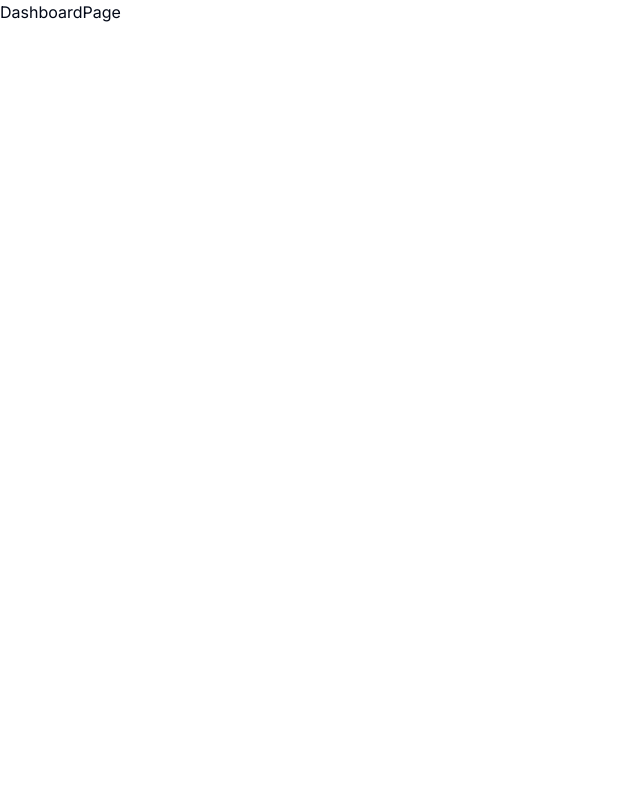
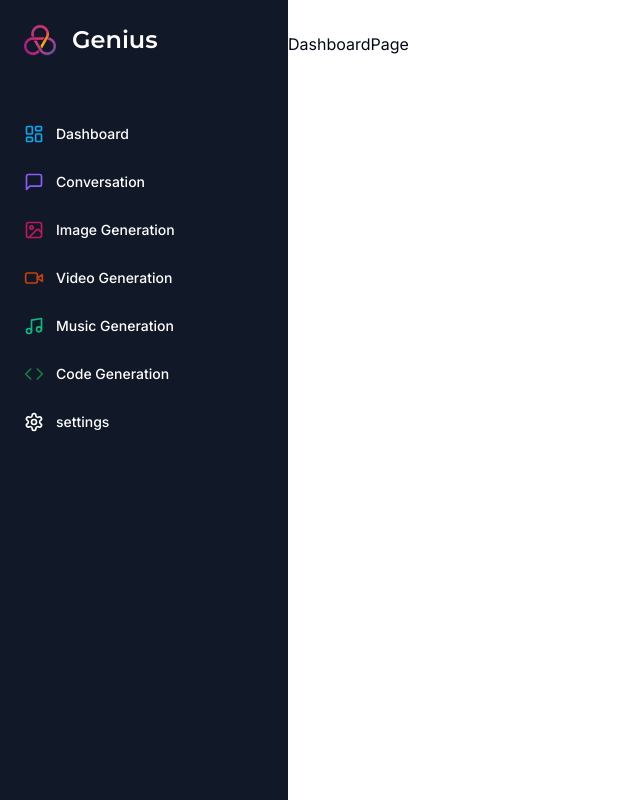
Before and after one commit to kadiraydinli/ai-saas, a Next.js app: page /dashboard in a window 1280 px wide. Shown: the whole page, without its empty margins (0-640 px from the left). Built offline with nearby package versions, Linux system fonts and the light colour scheme.

Commit message:
sidebar designed

```diff
--- a/app/(dashboard)/(routes)/dashboard/page.tsx
+++ b/app/(dashboard)/(routes)/dashboard/page.tsx
@@ -1,10 +1,7 @@
-import { UserButton } from "@clerk/nextjs";
-
 const DashboardPage = () => {
 	return (
 		<div>
 			<p>DashboardPage</p>
-			<UserButton afterSignOutUrl="/" />
 		</div>
 	);
 };
--- /dev/null
+++ b/app/(dashboard)/(routes)/layout.tsx
@@ -0,0 +1,18 @@
+import Navbar from "@/components/navbar";
+import Sidebar from "@/components/sidebar";
+
+const DashboardLayout = ({ children }: { children: React.ReactNode }) => {
+	return (
+		<div className="h-full relative">
+			<div className="hidden h-full md:flex md:w-72 md:flex-col md:fixed md:inset-y-0 z-[80] bg-gray-900">
+				<Sidebar />
+			</div>
+			<main className="md:pl-72">
+				<Navbar />
+				{children}
+			</main>
+		</div>
+	);
+};
+
+export default DashboardLayout;
--- /dev/null
+++ b/components/mobile-sidebar.tsx
@@ -0,0 +1,24 @@
+"use client";
+
+import { Menu } from "lucide-react";
+
+import { Button } from "@/components/ui/button";
+import { Sheet, SheetContent, SheetTrigger } from "@/components/ui/sheet";
+import Sidebar from "@/components/sidebar";
+
+const MobileSidebar = () => {
+	return (
+		<Sheet>
+			<SheetTrigger>
+				<Button variant="ghost" size="icon" className="md:hidden">
+					<Menu />
+				</Button>
+			</SheetTrigger>
+			<SheetContent side="left" className="p-0">
+				<Sidebar />
+			</SheetContent>
+		</Sheet>
+	);
+};
+
+export default MobileSidebar;
--- /dev/null
+++ b/components/navbar.tsx
@@ -0,0 +1,16 @@
+import { UserButton } from "@clerk/nextjs";
+
+import MobileSidebar from "@/components/mobile-sidebar";
+
+const Navbar = () => {
+	return (
+		<div className="flex items-center p-4">
+			<MobileSidebar />
+			<div className="flex w-full justify-end">
+				<UserButton afterSignOutUrl="/" />
+			</div>
+		</div>
+	);
+};
+
+export default Navbar;
--- /dev/null
+++ b/components/sidebar.tsx
@@ -0,0 +1,96 @@
+"use client";
+
+import Link from "next/link";
+import Image from "next/image";
+import { Montserrat } from "next/font/google";
+import {
+	Code,
+	ImageIcon,
+	LayoutDashboard,
+	MessageSquare,
+	Music,
+	Settings,
+	VideoIcon,
+} from "lucide-react";
+
+import { cn } from "@/lib/utils";
+import { RouteType } from "@/types";
+
+const montserrat = Montserrat({ weight: "600", subsets: ["latin"] });
+
+const routes: RouteType[] = [
+	{
+		label: "Dashboard",
+		icon: LayoutDashboard,
+		href: "/dashboard",
+		color: "text-sky-500",
+	},
+	{
+		label: "Conversation",
+		icon: MessageSquare,
+		href: "/conversation",
+		color: "text-violet-500",
+	},
+	{
+		label: "Image Generation",
+		icon: ImageIcon,
+		href: "/image",
+		color: "text-pink-700",
+	},
+	{
+		label: "Video Generation",
+		icon: VideoIcon,
+		href: "/video",
+		color: "text-orange-700",
+	},
+	{
+		label: "Music Generation",
+		icon: Music,
+		href: "/music",
+		color: "text-emerald-500",
+	},
+	{
+		label: "Code Generation",
+		icon: Code,
+		href: "/code",
+		color: "text-green-700",
+	},
+	{
+		label: "settings",
+		icon: Settings,
+		href: "/settings",
+	},
+];
+
+const Sidebar = () => {
+	return (
+		<div className="space-y-4 py-4 flex flex-col h-full bg-[#111827] text-white">
+			<div className="px-3 py-2 flex-1">
+				<Link href="/dashboard" className="flex items-center pl-3 mb-14">
+					<div className="relative w-8 h-8 mr-4">
+						<Image fill alt="Logo" src="/logo.png" />
+					</div>
+					<h1 className={cn("text-2xl font-bold", montserrat.className)}>
+						Genius
+					</h1>
+				</Link>
+				<div className="space-y-1">
+					{routes.map((route) => (
+						<Link
+							key={route.href}
+							href={route.href}
+							className="text-sm group flex p-3 w-full justify-start font-medium cursor-pointer hover:text-white hover:bg-white/10 rounded-lg transition"
+						>
+							<div className="flex items-center flex-1">
+								<route.icon className={cn("h-5 w-5 mr-3", route.color)} />
+								{route.label}
+							</div>
+						</Link>
+					))}
+				</div>
+			</div>
+		</div>
+	);
+};
+
+export default Sidebar;
--- /dev/null
+++ b/components/ui/sheet.tsx
@@ -0,0 +1,144 @@
+"use client"
+
+import * as React from "react"
+import * as SheetPrimitive from "@radix-ui/react-dialog"
+import { cva, type VariantProps } from "class-variance-authority"
+import { X } from "lucide-react"
+
+import { cn } from "@/lib/utils"
+
+const Sheet = SheetPrimitive.Root
+
+const SheetTrigger = SheetPrimitive.Trigger
+
+const SheetClose = SheetPrimitive.Close
+
+const SheetPortal = ({
+  className,
+  ...props
+}: SheetPrimitive.DialogPortalProps) => (
+  <SheetPrimitive.Portal className={cn(className)} {...props} />
+)
+SheetPortal.displayName = SheetPrimitive.Portal.displayName
+
+const SheetOverlay = React.forwardRef<
+  React.ElementRef<typeof SheetPrimitive.Overlay>,
+  React.ComponentPropsWithoutRef<typeof SheetPrimitive.Overlay>
+>(({ className, ...props }, ref) => (
+  <SheetPrimitive.Overlay
+    className={cn(
+      "fixed inset-0 z-50 bg-background/80 backdrop-blur-sm data-[state=open]:animate-in data-[state=closed]:animate-out data-[state=closed]:fade-out-0 data-[state=open]:fade-in-0",
+      className
+    )}
+    {...props}
+    ref={ref}
+  />
+))
+SheetOverlay.displayName = SheetPrimitive.Overlay.displayName
+
+const sheetVariants = cva(
+  "fixed z-50 gap-4 bg-background p-6 shadow-lg transition ease-in-out data-[state=open]:animate-in data-[state=closed]:animate-out data-[state=closed]:duration-300 data-[state=open]:duration-500",
+  {
+    variants: {
+      side: {
+        top: "inset-x-0 top-0 border-b data-[state=closed]:slide-out-to-top data-[state=open]:slide-in-from-top",
+        bottom:
+          "inset-x-0 bottom-0 border-t data-[state=closed]:slide-out-to-bottom data-[state=open]:slide-in-from-bottom",
+        left: "inset-y-0 left-0 h-full w-3/4 border-r data-[state=closed]:slide-out-to-left data-[state=open]:slide-in-from-left sm:max-w-sm",
+        right:
+          "inset-y-0 right-0 h-full w-3/4  border-l data-[state=closed]:slide-out-to-right data-[state=open]:slide-in-from-right sm:max-w-sm",
+      },
+    },
+    defaultVariants: {
+      side: "right",
+    },
+  }
+)
+
+interface SheetContentProps
+  extends React.ComponentPropsWithoutRef<typeof SheetPrimitive.Content>,
+    VariantProps<typeof sheetVariants> {}
+
+const SheetContent = React.forwardRef<
+  React.ElementRef<typeof SheetPrimitive.Content>,
+  SheetContentProps
+>(({ side = "right", className, children, ...props }, ref) => (
+  <SheetPortal>
+    <SheetOverlay />
+    <SheetPrimitive.Content
+      ref={ref}
+      className={cn(sheetVariants({ side }), className)}
+      {...props}
+    >
+      {children}
+      <SheetPrimitive.Close className="absolute right-4 top-4 rounded-sm opacity-70 ring-offset-background transition-opacity hover:opacity-100 focus:outline-none focus:ring-2 focus:ring-ring focus:ring-offset-2 disabled:pointer-events-none data-[state=open]:bg-secondary">
+        <X className="h-4 w-4" />
+        <span className="sr-only">Close</span>
+      </SheetPrimitive.Close>
+    </SheetPrimitive.Content>
+  </SheetPortal>
+))
+SheetContent.displayName = SheetPrimitive.Content.displayName
+
+const SheetHeader = ({
+  className,
+  ...props
+}: React.HTMLAttributes<HTMLDivElement>) => (
+  <div
+    className={cn(
+      "flex flex-col space-y-2 text-center sm:text-left",
+      className
+    )}
+    {...props}
+  />
+)
+SheetHeader.displayName = "SheetHeader"
+
+const SheetFooter = ({
+  className,
+  ...props
+}: React.HTMLAttributes<HTMLDivElement>) => (
+  <div
+    className={cn(
+      "flex flex-col-reverse sm:flex-row sm:justify-end sm:space-x-2",
+      className
+    )}
+    {...props}
+  />
+)
+SheetFooter.displayName = "SheetFooter"
+
+const SheetTitle = React.forwardRef<
+  React.ElementRef<typeof SheetPrimitive.Title>,
+  React.ComponentPropsWithoutRef<typeof SheetPrimitive.Title>
+>(({ className, ...props }, ref) => (
+  <SheetPrimitive.Title
+    ref={ref}
+    className={cn("text-lg font-semibold text-foreground", className)}
+    {...props}
+  />
+))
+SheetTitle.displayName = SheetPrimitive.Title.displayName
+
+const SheetDescription = React.forwardRef<
+  React.ElementRef<typeof SheetPrimitive.Description>,
+  React.ComponentPropsWithoutRef<typeof SheetPrimitive.Description>
+>(({ className, ...props }, ref) => (
+  <SheetPrimitive.Description
+    ref={ref}
+    className={cn("text-sm text-muted-foreground", className)}
+    {...props}
+  />
+))
+SheetDescription.displayName = SheetPrimitive.Description.displayName
+
+export {
+  Sheet,
+  SheetTrigger,
+  SheetClose,
+  SheetContent,
+  SheetHeader,
+  SheetFooter,
+  SheetTitle,
+  SheetDescription,
+}
--- a/package.json
+++ b/package.json
@@ -10,6 +10,7 @@
   },
   "dependencies": {
     "@clerk/nextjs": "^4.22.1",
+    "@radix-ui/react-dialog": "^1.0.4",
     "@radix-ui/react-slot": "^1.0.2",
     "@types/node": "20.4.2",
     "@types/react": "18.2.15",
--- /dev/null
+++ b/types.ts
@@ -0,0 +1,9 @@
+import { RefAttributes } from "react";
+import { LucideIcon, LucideProps, dynamicIconImports } from "lucide-react";
+
+export type RouteType = {
+    label: string;
+    href: string;
+    icon: LucideIcon;
+    color?: string;
+}
```
Also changed, not shown: public/logo.png (added), 1 other file (tests, documents, lock files or other folders).
